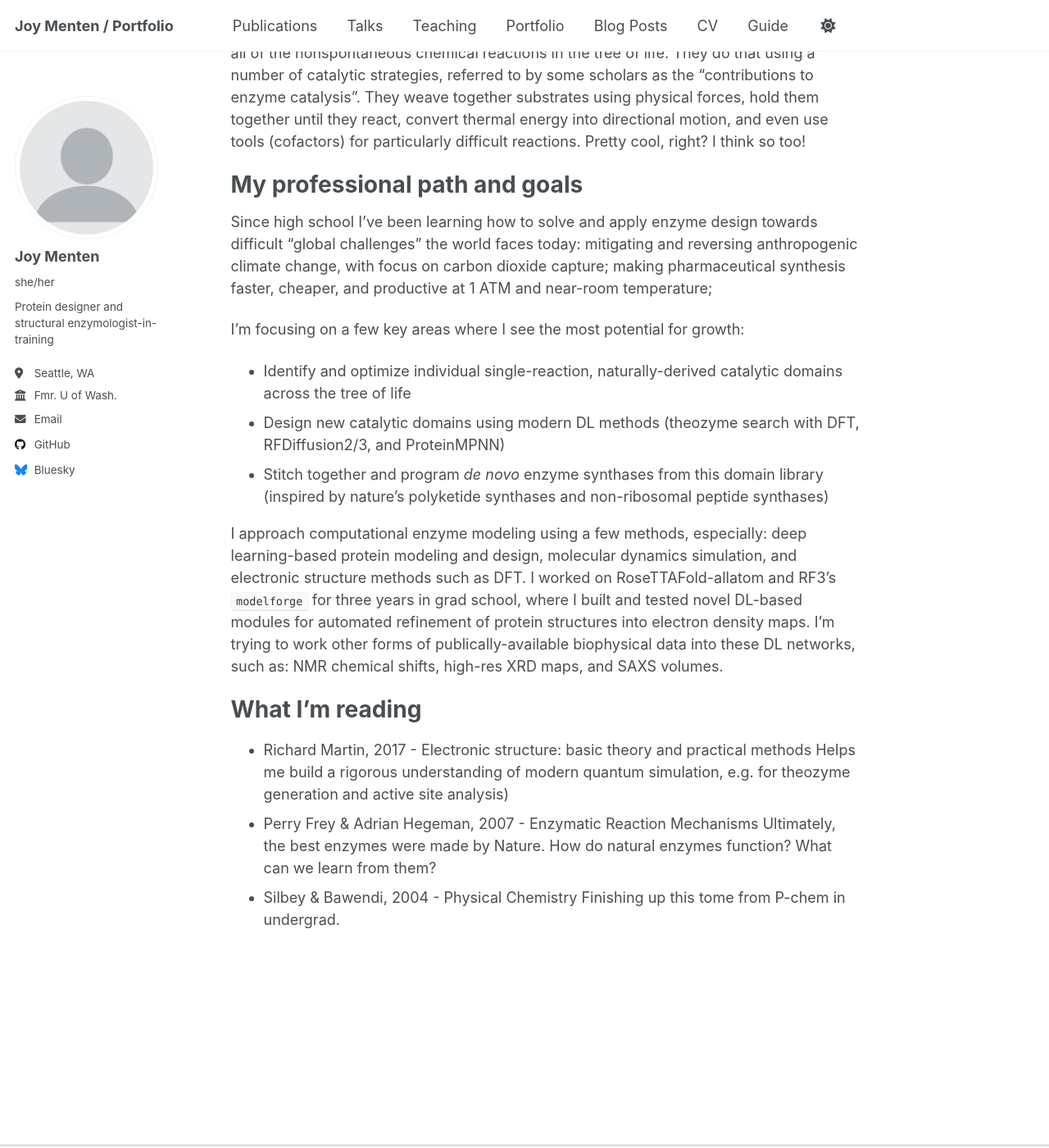
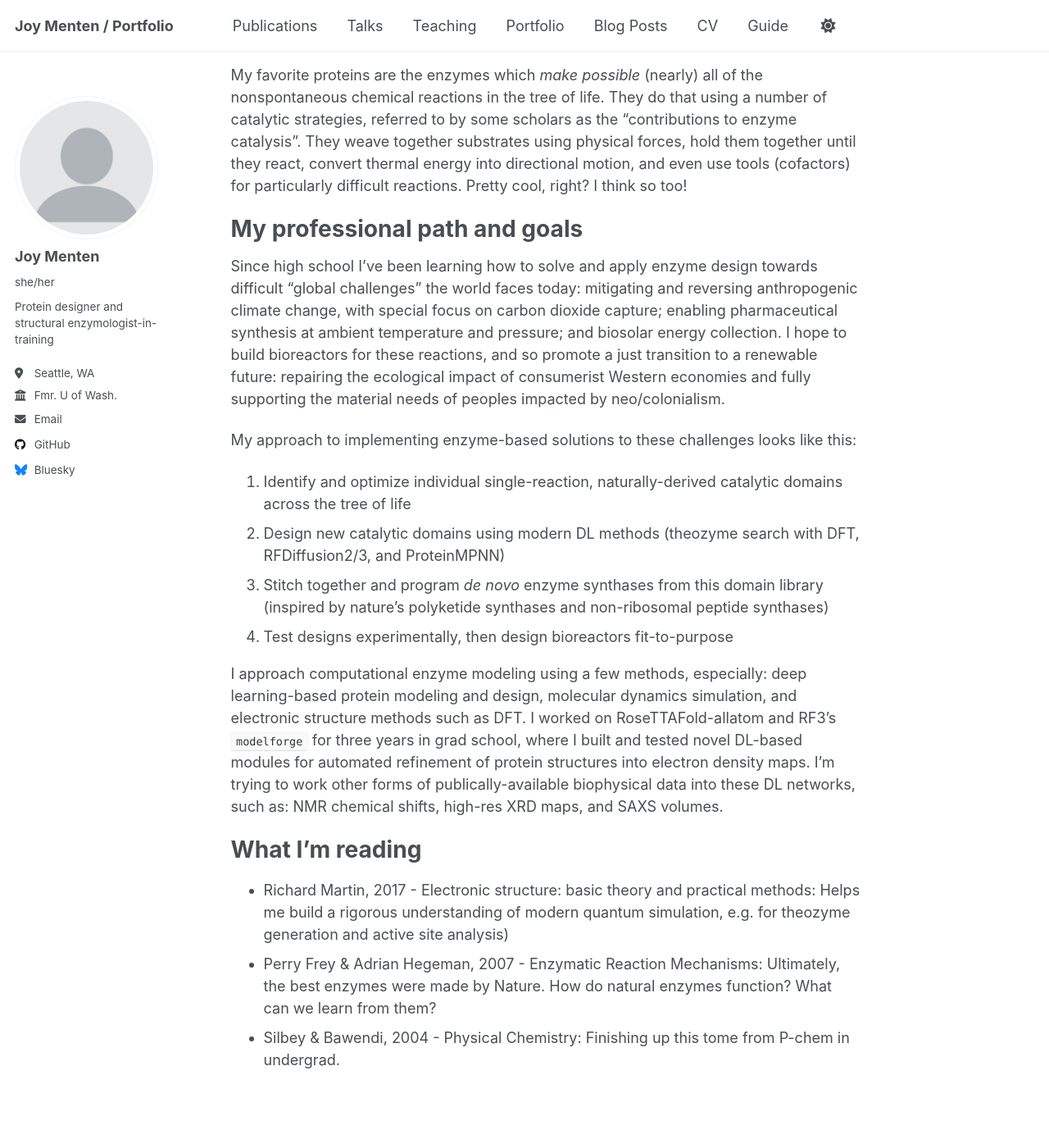
Before and after one commit to picodase/picodase.github.io, a Jekyll site: the page built from _pages/about.md, in a window 1280 px wide and 1400 px high, scrolled down 293 px. Shown: the whole window at 82% size. Built offline with Jekyll 4.4.1, drawn with Linux system fonts in a browser that asks for light colours; a script that is not in the unit is left out; some of the changed text lies outside the part shown.

```diff
--- a/_pages/about.md
+++ b/_pages/about.md
@@ -7,30 +7,28 @@ redirect_from:
   - /about.html
 ---
 
-You've landed on my website. Welcome!
+You've reached my professional portfolio. Welcome!
 
 About me
 ===
-My name is Joy Menten (she/her) and I like proteins. I enjoy looking at proteins, comprehending how they work, and designing them for new functions.
+My name is Joy Menten (she/her) and I like proteins. I enjoy looking at proteins, comprehending how they work, and designing them for new functions. I hope to use protein modeling and design to better affirm the dignity of life as we together navigate global climate change.
 
-My favorites are the enzymes--those proteinaceous catalysts that *make possible* (nearly) all of the nonspontaneous chemical reactions in the tree of life. They do that using a number of catalytic strategies, referred to by some scholars as the "contributions to enzyme catalysis". They weave together substrates using physical forces, hold them together until they react, convert thermal energy into directional motion, and even use tools (cofactors) for particularly difficult reactions. Pretty cool, right? I think so too!
+My favorite proteins are the enzymes which *make possible* (nearly) all of the nonspontaneous chemical reactions in the tree of life. They do that using a number of catalytic strategies, referred to by some scholars as the "contributions to enzyme catalysis". They weave together substrates using physical forces, hold them together until they react, convert thermal energy into directional motion, and even use tools (cofactors) for particularly difficult reactions. Pretty cool, right? I think so too!
 
 My professional path and goals
 ===
-Since high school I've been learning how to solve and apply enzyme design towards difficult "global challenges" the world faces today: mitigating and reversing anthropogenic climate change, with focus on carbon dioxide capture; making pharmaceutical synthesis faster, cheaper, and productive at 1 ATM and near-room temperature;
+Since high school I've been learning how to solve and apply enzyme design towards difficult "global challenges" the world faces today: mitigating and reversing anthropogenic climate change, with special focus on carbon dioxide capture; enabling pharmaceutical synthesis at ambient temperature and pressure; and biosolar energy collection. I hope to build bioreactors for these reactions, and so promote a just transition to a renewable future: repairing the ecological impact of consumerist Western economies and fully supporting the material needs of peoples impacted by neo/colonialism.
 
-I'm focusing on a few key areas where I see the most potential for growth:
-- Identify and optimize individual single-reaction, naturally-derived catalytic domains across the tree of life
-- Design new catalytic domains using modern DL methods (theozyme search with DFT, RFDiffusion2/3, and ProteinMPNN)
-- Stitch together and program *de novo* enzyme synthases from this domain library (inspired by nature's polyketide synthases and non-ribosomal peptide synthases)
+My approach to implementing enzyme-based solutions to these challenges looks like this:
+1. Identify and optimize individual single-reaction, naturally-derived catalytic domains across the tree of life
+2. Design new catalytic domains using modern DL methods (theozyme search with DFT, RFDiffusion2/3, and ProteinMPNN)
+3. Stitch together and program *de novo* enzyme synthases from this domain library (inspired by nature's polyketide synthases and non-ribosomal peptide synthases)
+4. Test designs experimentally, then design bioreactors fit-to-purpose
 
 I approach computational enzyme modeling using a few methods, especially: deep learning-based protein modeling and design, molecular dynamics simulation, and electronic structure methods such as DFT. I worked on RoseTTAFold-allatom and RF3's `modelforge` for three years in grad school, where I built and tested novel DL-based modules for automated refinement of protein structures into electron density maps. I'm trying to work other forms of publically-available biophysical data into these DL networks, such as: NMR chemical shifts, high-res XRD maps, and SAXS volumes.
 
 What I'm reading
 ===
-- Richard Martin, 2017 - Electronic structure: basic theory and practical methods
-  Helps me build a rigorous understanding of modern quantum simulation, e.g. for theozyme generation and active site analysis)
-- Perry Frey & Adrian Hegeman, 2007 - Enzymatic Reaction Mechanisms
-  Ultimately, the best enzymes were made by Nature. How do natural enzymes function? What can we learn from them?
-- Silbey & Bawendi, 2004 - Physical Chemistry
-  Finishing up this tome from P-chem in undergrad.
+- Richard Martin, 2017 - Electronic structure: basic theory and practical methods: Helps me build a rigorous understanding of modern quantum simulation, e.g. for theozyme generation and active site analysis)
+- Perry Frey & Adrian Hegeman, 2007 - Enzymatic Reaction Mechanisms: Ultimately, the best enzymes were made by Nature. How do natural enzymes function? What can we learn from them?
+- Silbey & Bawendi, 2004 - Physical Chemistry: Finishing up this tome from P-chem in undergrad.
```
